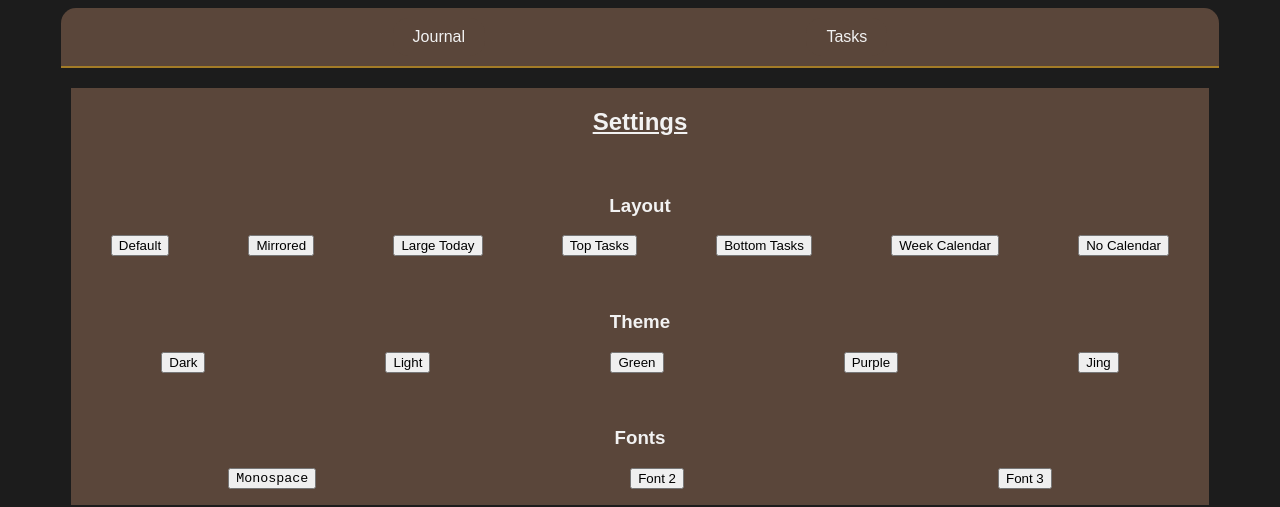
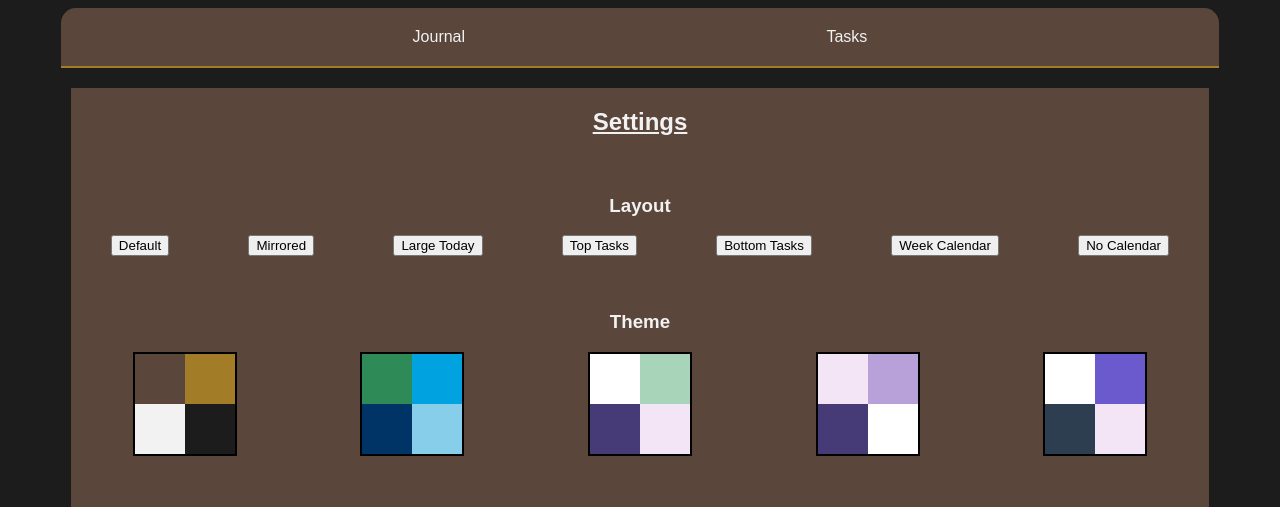
Before and after one commit to Zohayr101/Web-Wizards, a plain HTML site: page settings.html in a window 1280 px wide. Shown: the top 507 px of the page. Drawn offline with Linux system fonts and the light colour scheme.

Commit message:
Added custom theme buttons that should adapt dynamically as we add more themes

```diff
--- a/css/settings.css
+++ b/css/settings.css
@@ -18,3 +18,17 @@ menu {
     display: flex;
     justify-content: space-around;
 }
+
+/* div button for selecting the theme */
+.theme-selection {
+    display: grid;
+    grid-template: 1fr 1fr / 1fr 1fr;
+    border: 2px solid black;
+    height: 100px;
+    width: 100px;
+    transition: border-width 0.5s ease;
+}
+
+#selected-theme {
+    border: 4px solid var(--current-day-bg-color);
+}
--- a/js/settings.js
+++ b/js/settings.js
@@ -1,12 +1,60 @@
 const themes = window.THEMES;
 
 window.addEventListener("load", () => {
-    // Initialize quote cycling on window load
+    // Apply saved theme
+    document.body.classList.add(localStorage.getItem("theme"));
     // Start cycling motivational quotes
     cycleQuotes();
 
-    // Apply saved theme
-  document.body.classList.add(localStorage.getItem("theme"));
+    // Generate divs/buttons for settings selection
+    // Layouts
+
+    // Themes
+    const themeMenu = document.getElementById("themes");
+    const colorFetcher = document.createElement("div"); // will inherit the colors of the themes without updating the screen
+    colorFetcher.style.display = "none";
+    document.head.appendChild(colorFetcher); // add to head so it is not visible
+    for (let theme of themes) {
+      const themeSelection = document.createElement("div");
+      themeSelection.classList.add("theme-selection");
+
+      // retrieve 4 significant colors from the theme
+      // will fetch background, text, primary, and secondary colors
+      colorFetcher.className = theme;
+      const backgroundColor = getComputedStyle(colorFetcher).getPropertyValue('--bg-color');
+      const textColor = getComputedStyle(colorFetcher).getPropertyValue('--text-color');
+      const primaryColor = getComputedStyle(colorFetcher).getPropertyValue('--primary-color');
+      const secondaryColor = getComputedStyle(colorFetcher).getPropertyValue('--secondary-color');
+      const buttonColor = getComputedStyle(colorFetcher).getPropertyValue('--button-bg-color');
+
+      const backgroundDiv = document.createElement('div');
+      backgroundDiv.style.backgroundColor = backgroundColor;
+      const textColorDiv = document.createElement('div');
+      textColorDiv.style.backgroundColor = textColor;
+      const primaryDiv = document.createElement('div');
+      primaryDiv.style.backgroundColor = primaryColor;
+      const secondaryDiv = document.createElement('div');
+      secondaryDiv.style.backgroundColor = secondaryColor;
+
+      //themeSelection.textContent = "text";
+
+      if (theme === localStorage.getItem("theme")) {
+        themeSelection.id = "selected-theme";
+      }
+      themeSelection.addEventListener("click", () => {
+        setTheme(theme);
+        document.getElementById("selected-theme").removeAttribute("id");
+        themeSelection.id = "selected-theme";
+      });
+
+      themeMenu.appendChild(themeSelection);
+      themeSelection.appendChild(secondaryDiv);
+      themeSelection.appendChild(primaryDiv);
+      themeSelection.appendChild(textColorDiv);
+      themeSelection.appendChild(backgroundDiv);
+    }
+    //document.head.removeChild(colorFetcher); // remove from head after use
+    // Fonts
   });
 
   function setTheme(theme) {
--- a/settings.html
+++ b/settings.html
@@ -55,13 +55,7 @@
         </div>
         <div>
             <h3>Theme</h3>
-            <menu id="themes">
-                <li><button onclick="setTheme('theme-dark')">Dark</button></li>
-                <li><button onclick="setTheme('theme-light')">Light</button></li>
-                <li><button onclick="setTheme('theme-green')">Green</button></li>
-                <li><button onclick="setTheme('theme-purple')">Purple</button></li>
-                <li><button onclick="setTheme('theme-jing')">Jing</button></li>
-            </menu>
+            <menu id="themes"></menu>
         </div>
         <div>
             <h3>Fonts</h3>
```
